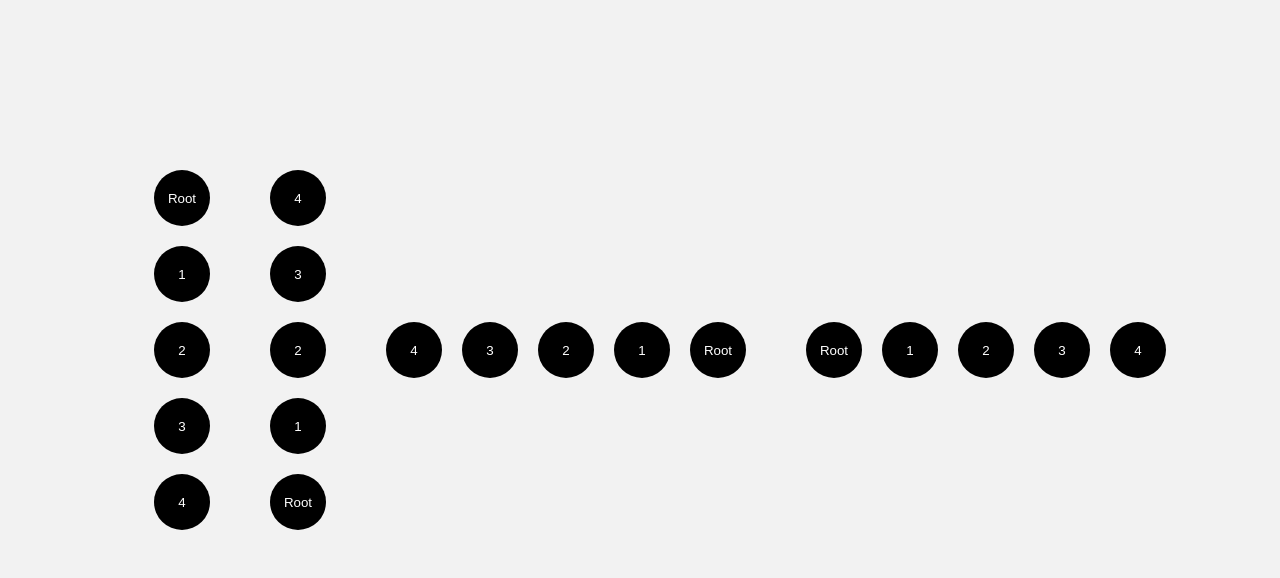
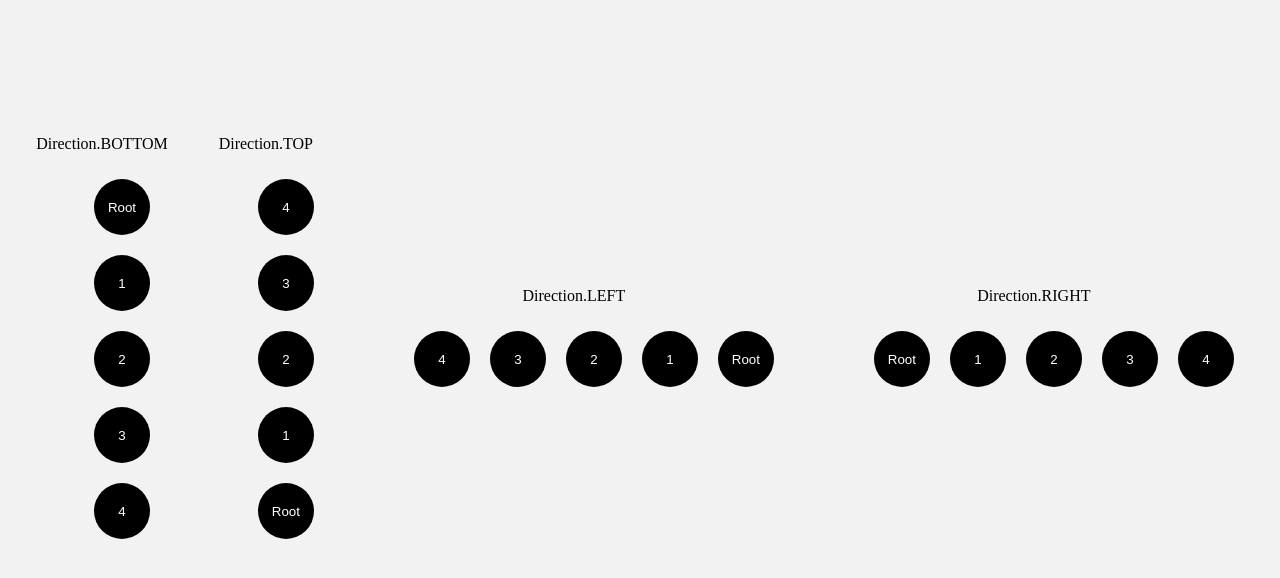
Before and after one commit to Febase/react-motion-float-button, a React (Create React App) app: page / in a window 1280 px wide. Shown: the top 578 px of the page. Built offline with nearby package versions, Linux system fonts and the light colour scheme.

Commit message:
fix - styled type

```diff
--- a/src/App.tsx
+++ b/src/App.tsx
@@ -19,10 +19,22 @@ function App(): ReactElement {
   return (
     <Container>
       <Wrapper>
-        {renderFloatButton(Direction.BOTTOM)}
-        {renderFloatButton(Direction.TOP)}
-        {renderFloatButton(Direction.LEFT)}
-        {renderFloatButton(Direction.RIGHT)}
+        <ItemWrapper>
+          Direction.BOTTOM
+          {renderFloatButton(Direction.BOTTOM)}
+        </ItemWrapper>
+        <ItemWrapper>
+          Direction.TOP
+          {renderFloatButton(Direction.TOP)}
+        </ItemWrapper>
+        <ItemWrapper>
+          Direction.LEFT
+          {renderFloatButton(Direction.LEFT)}
+        </ItemWrapper>
+        <ItemWrapper>
+          Direction.RIGHT
+          {renderFloatButton(Direction.RIGHT)}
+        </ItemWrapper>
       </Wrapper>
     </Container>
   );
@@ -45,4 +57,12 @@ const Wrapper = styled.div`
   padding-bottom: 100px;
 `;
 
+const ItemWrapper = styled.div`
+  display: flex;
+  flex-direction: column;
+  justify-content: center;
+  align-items: center;
+  margin: 20px;
+`;
+
 export default App;
--- a/src/FloatButton/FloatMenuItemButton.tsx
+++ b/src/FloatButton/FloatMenuItemButton.tsx
@@ -23,11 +23,11 @@ function FloatMenuItemButton(props: Props): ReactElement {
   );
 }
 
-interface Container {
+interface ContainerStyledType {
   buttonColor: string;
 }
 
-const Container = styled.button<Container>`
+const Container = styled.button<ContainerStyledType>`
   display: flex;
   justify-content: center;
   align-items: center;
--- a/src/FloatButton/FloatingGroup.tsx
+++ b/src/FloatButton/FloatingGroup.tsx
@@ -31,13 +31,19 @@ function FloatingGroup(props: Props): ReactElement {
 
   return (
     <Container style={containerStyle} direction={direction}>
-      <RootButton style={rootButtonContainerStyle} size={size} spacing={spacing/2}>{rootButtonElement}</RootButton>
+      <RootButton
+        style={rootButtonContainerStyle}
+        size={size}
+        spacing={spacing/2}
+      >
+        {rootButtonElement}
+      </RootButton>
       {renderChildren}
     </Container>
   );
 }
 
-interface Container {
+interface ContainerStyledType {
   direction: Direction;
 }
 
@@ -46,7 +52,7 @@ interface ButtonContainer {
   spacing: number;
 }
 
-const Container = styled.ul<Container>`
+const Container = styled.ul<ContainerStyledType>`
   display: flex;
   justify-content: center;
   align-items: center;
@@ -75,7 +81,6 @@ const ItemButton = styled.li<ButtonContainer>`
   width: ${({ size }) => `${size}`}px;
   height: ${({ size }) => `${size}`}px;
   margin: ${({ spacing }) => spacing}px;
-
   border-radius: 30px;
   display: flex;
 `;
```
